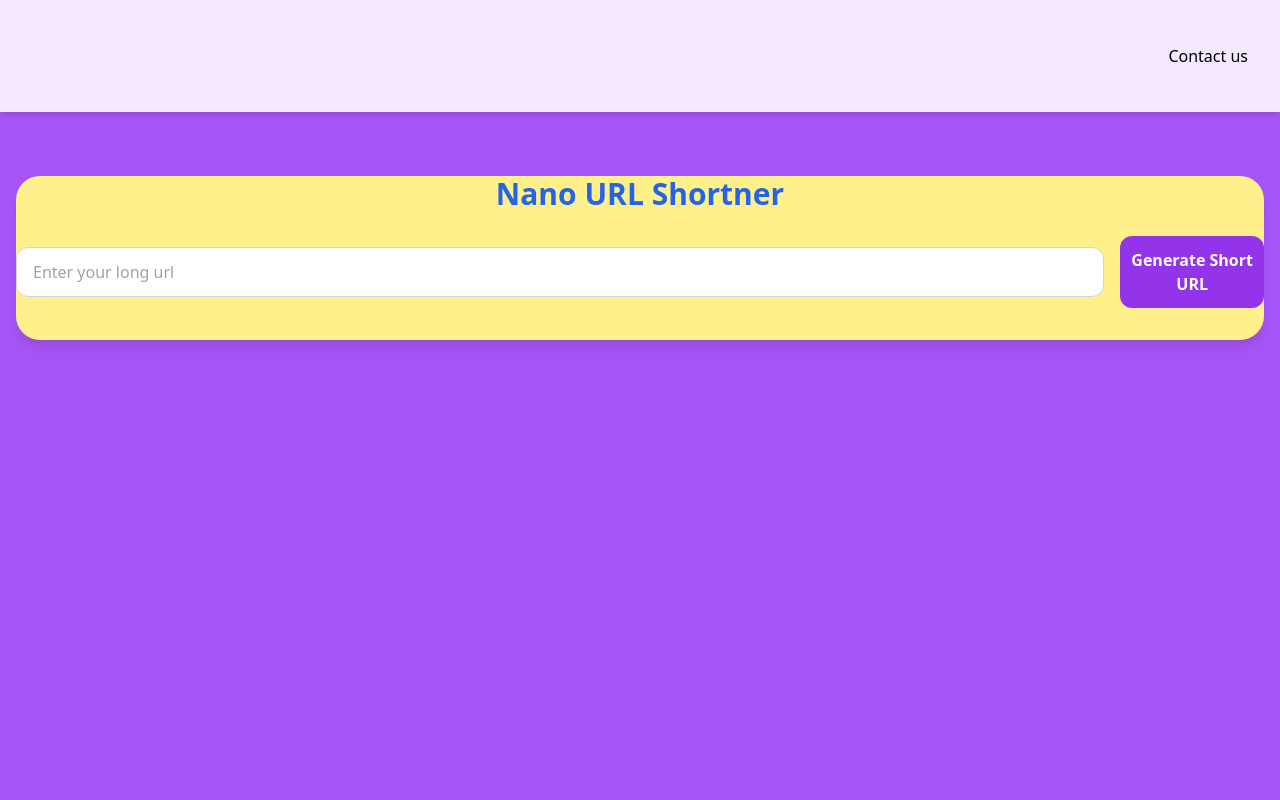
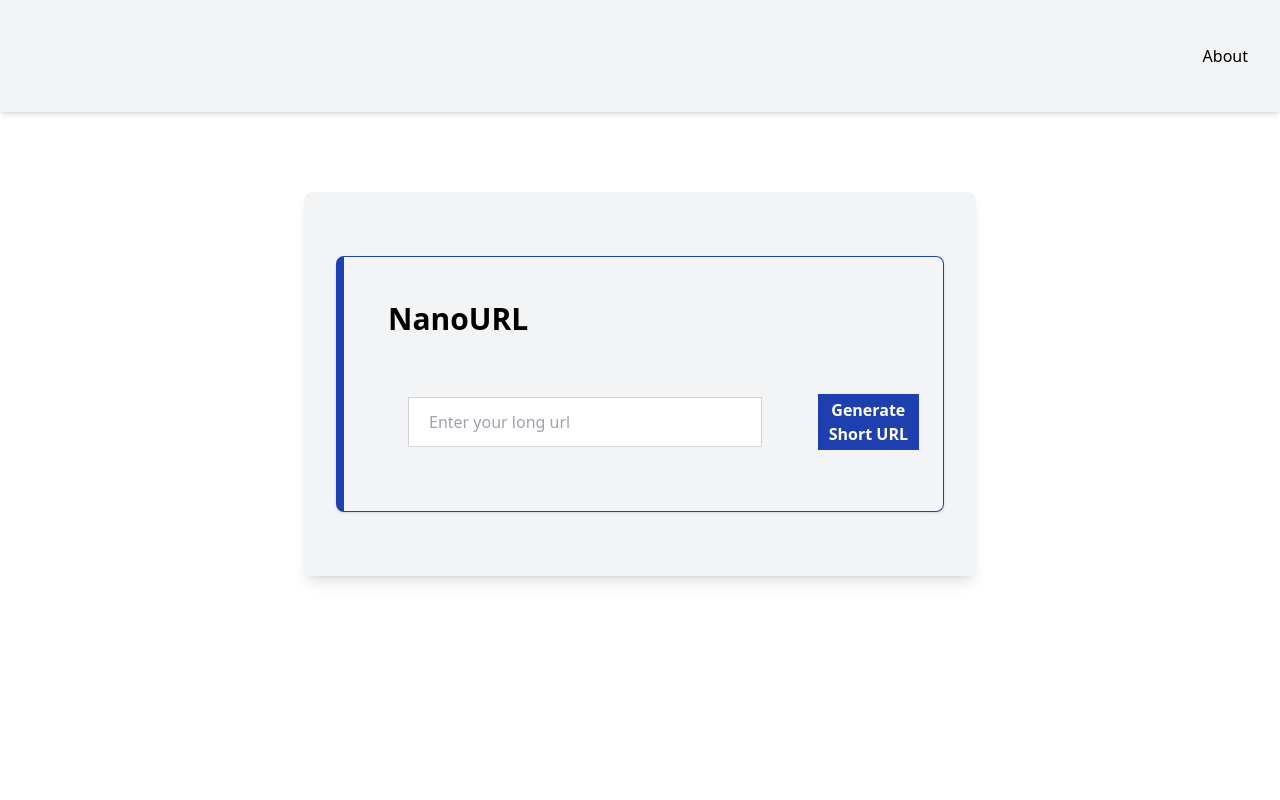
Before and after one commit to ci-sumi/NanoURL, a Flask app: page / in a window 1280 px wide. Run offline with Flask 3, Linux system fonts and the light colour scheme.

Commit message:
Add beautification to the frontend

```diff
--- a/static/css/output.css
+++ b/static/css/output.css
@@ -558,12 +558,28 @@
   position: static;
 }
 
-.mb-6 {
-  margin-bottom: 1.5rem;
+.m-10 {
+  margin: 2.5rem;
+}
+
+.m-5 {
+  margin: 1.25rem;
+}
+
+.mb-8 {
+  margin-bottom: 2rem;
 }
 
 .mt-6 {
   margin-top: 1.5rem;
+}
+
+.mt-8 {
+  margin-top: 2rem;
+}
+
+.inline-block {
+  display: inline-block;
 }
 
 .flex {
@@ -576,6 +592,10 @@
 
 .w-full {
   width: 100%;
+}
+
+.max-w-2xl {
+  max-width: 42rem;
 }
 
 .items-center {
@@ -602,8 +622,8 @@
   border-radius: 0.25rem;
 }
 
-.rounded-3xl {
-  border-radius: 1.5rem;
+.rounded-lg {
+  border-radius: 0.5rem;
 }
 
 .rounded-xl {
@@ -618,9 +638,18 @@
   border-bottom-width: 4px;
 }
 
+.border-l-8 {
+  border-left-width: 8px;
+}
+
 .border-blue-700 {
   --tw-border-opacity: 1;
   border-color: rgb(29 78 216 / var(--tw-border-opacity, 1));
+}
+
+.border-blue-800 {
+  --tw-border-opacity: 1;
+  border-color: rgb(30 64 175 / var(--tw-border-opacity, 1));
 }
 
 .border-gray-300 {
@@ -628,14 +657,14 @@
   border-color: rgb(209 213 219 / var(--tw-border-opacity, 1));
 }
 
+.bg-blue-800 {
+  --tw-bg-opacity: 1;
+  background-color: rgb(30 64 175 / var(--tw-bg-opacity, 1));
+}
+
 .bg-gray-100 {
   --tw-bg-opacity: 1;
   background-color: rgb(243 244 246 / var(--tw-bg-opacity, 1));
-}
-
-.bg-purple-100 {
-  --tw-bg-opacity: 1;
-  background-color: rgb(243 232 255 / var(--tw-bg-opacity, 1));
 }
 
 .bg-purple-500 {
@@ -643,18 +672,16 @@
   background-color: rgb(168 85 247 / var(--tw-bg-opacity, 1));
 }
 
-.bg-purple-600 {
-  --tw-bg-opacity: 1;
-  background-color: rgb(147 51 234 / var(--tw-bg-opacity, 1));
+.p-4 {
+  padding: 1rem;
 }
 
-.bg-yellow-200 {
-  --tw-bg-opacity: 1;
-  background-color: rgb(254 240 138 / var(--tw-bg-opacity, 1));
+.p-6 {
+  padding: 1.5rem;
 }
 
-.p-4 {
-  padding: 1rem;
+.p-8 {
+  padding: 2rem;
 }
 
 .px-1 {
@@ -667,19 +694,29 @@
   padding-right: 1rem;
 }
 
+.px-5 {
+  padding-left: 1.25rem;
+  padding-right: 1.25rem;
+}
+
 .px-8 {
   padding-left: 2rem;
   padding-right: 2rem;
 }
 
-.py-16 {
-  padding-top: 4rem;
-  padding-bottom: 4rem;
+.py-1 {
+  padding-top: 0.25rem;
+  padding-bottom: 0.25rem;
 }
 
 .py-2 {
   padding-top: 0.5rem;
   padding-bottom: 0.5rem;
+}
+
+.py-20 {
+  padding-top: 5rem;
+  padding-bottom: 5rem;
 }
 
 .py-3 {
@@ -695,10 +732,6 @@
 .py-7 {
   padding-top: 1.75rem;
   padding-bottom: 1.75rem;
-}
-
-.pb-8 {
-  padding-bottom: 2rem;
 }
 
 .text-center {
@@ -723,19 +756,25 @@
   font-weight: 600;
 }
 
-.text-blue-600 {
-  --tw-text-opacity: 1;
-  color: rgb(37 99 235 / var(--tw-text-opacity, 1));
-}
-
 .text-green-600 {
   --tw-text-opacity: 1;
   color: rgb(22 163 74 / var(--tw-text-opacity, 1));
 }
 
+.text-red-600 {
+  --tw-text-opacity: 1;
+  color: rgb(220 38 38 / var(--tw-text-opacity, 1));
+}
+
 .text-white {
   --tw-text-opacity: 1;
   color: rgb(255 255 255 / var(--tw-text-opacity, 1));
+}
+
+.shadow {
+  --tw-shadow: 0 1px 3px 0 rgb(0 0 0 / 0.1), 0 1px 2px -1px rgb(0 0 0 / 0.1);
+  --tw-shadow-colored: 0 1px 3px 0 var(--tw-shadow-color), 0 1px 2px -1px var(--tw-shadow-color);
+  box-shadow: var(--tw-ring-offset-shadow, 0 0 #0000), var(--tw-ring-shadow, 0 0 #0000), var(--tw-shadow);
 }
 
 .shadow-lg {
--- a/templates/index.html
+++ b/templates/index.html
@@ -8,24 +8,23 @@
     <link href="{{ url_for('static', filename='css/output.css') }}" rel="stylesheet">
 </head>
 
-<body class="bg-purple-500 min-h-screen">
-    <header class="bg-purple-100 px-8 py-4 shadow-md">
+<body class="bg-olive-800 min-h-screen">
+    <header class="bg-gray-100 px-8 py-4 shadow-md">
         <nav class="flex  justify-end gap-4">
-            <a href="#" class="hover:text-amber-300 transition duration-300 py-7">Contact us</a>
+            <a href="#" class="hover:text-amber-300 transition duration-300 py-7">About</a>
         </nav>
     </header>
-    <main class="flex justify-center items-center py-16 px-4">
-        <div class="bg-yellow-200 rounded-3xl shadow-lg pb-8 w-full">
-            <h1 class="text-3xl font-bold text-center text-blue-600 mb-6">
-                Nano URL Shortner
-            </h1>
-            <form action="/shorten" method="POST" class="flex items-center gap-4">
-                <input type="url" name="url_sumi" placeholder="Enter your long url" class="w-full border border-gray-300
-     rounded-xl px-4 py-3 focus:outline-none focus:ring-2
+    <main class="flex justify-center items-center py-20 px-4">
+        <div class="p-8 bg-gray-100 rounded-lg shadow-lg w-full max-w-2xl">
+            <div class="border border-l-8 border-blue-800 shadow rounded-lg mt-8 mb-8 p-6">
+                <h5 class="text-3xl font-bold m-5">NanoURL</h5>
+                <form action="/shorten" method="POST" class="flex items-center gap-4 justify-end">
+                    <input type="url" name="url_sumi" placeholder="Enter your long url" class="w-full m-10 border border-gray-300
+     xl px-5 py-3 focus:outline-none focus:ring-2
       focus:ring-blue-500 ">
                 <div>
-                    <button type="submit" class="bg-purple-600 hover:bg-blue-700
-                     text-white font-semibold px-1 py-3 rounded-xl transition duration-300
+                    <button type="submit" class="bg-blue-800 hover:bg-blue-700
+                     text-white font-semibold px-1 py-1 xl transition duration-300
                      hover:shadow-sm">
                         Generate Short URL</button>
                 </div>
@@ -39,17 +38,19 @@
             {% endif %}
             {%if display_existing_url %}
             <div class="mt-6 bg-gray-100 p-4 rounded-xl text-center">
-                <p class="text-xl text-green-600 break-all">
+                <p class="text-xl text-black break-all">
                     Shorturl already exists :</p>
-                <strong class="text-xl text-green-600 break-all" id="url-text">{{display_existing_url}}</strong>
+                <strong class="text-xl text-black break-all" id="url-text">{{display_existing_url}}</strong>
                 <div id="actions" class="flex justify-center mt-6 gap-4">
-                <button onclick="handlecopy()" class="bg-purple-500 hover:bg-blue-400 text-white font-bold
-        py-2 px-4 border-b-4 border-blue-700 hover:border-blue-500 rounded">
+                <button onclick="handlecopy()" class="bg-blue-800 hover:bg-blue-700
+                     text-white font-semibold px-1 py-1 xl transition duration-300
+                     hover:shadow-sm">
                     Copy
                 </button>
                 <form action="{{ display_existing_url }}" target="_blank" method="GET" class="inline-block">
-                    <button type="submit" class="bg-purple-500 hover:bg-blue-400 text-white font-bold
-        py-2 px-4 border-b-4 border-blue-700 hover:border-blue-500 rounded">
+                    <button type="submit" class="bg-blue-800 hover:bg-blue-700
+                     text-white font-semibold px-1 py-1 xl transition duration-300
+                     hover:shadow-sm">
                         Visit the Site
                     </button>
                 </form>
```
